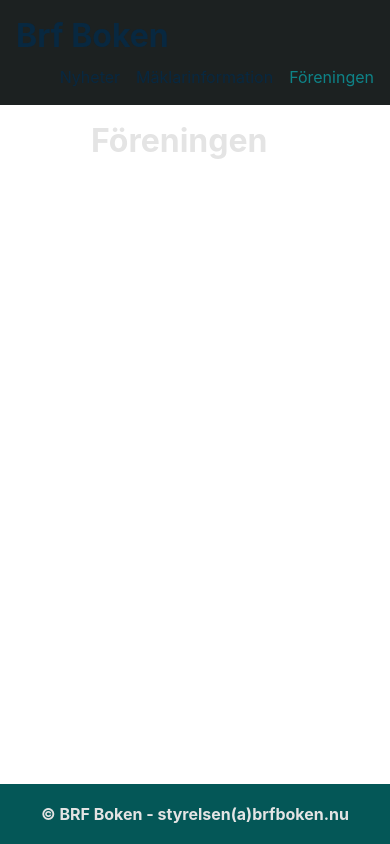
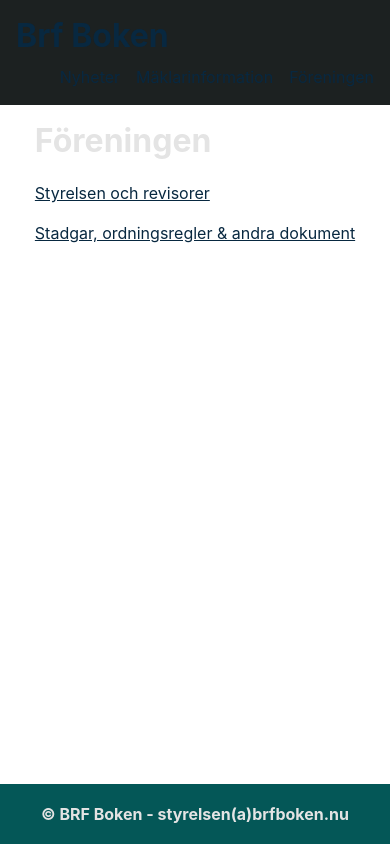
Before and after one commit to BRF-Boken/Hemsidan, an Eleventy site: page content/foreningen/index.md in a window 390 px wide. Built offline with nearby package versions, Linux system fonts and the light colour scheme; Eleventy itself is replaced by a stand-in of ours; files that its build step writes are made by us from their sources.

Commit message:
Mobilanpassning när menyn inte kan aktivera :hover

```diff
--- a/_includes/layouts/base.njk
+++ b/_includes/layouts/base.njk
@@ -55,7 +55,7 @@
 					          {% endif %}
 					        {% endfor %}
 					      > -->
-					        <summary>{{ entry.title }}</summary>
+					        <summary><a href="{{ entry.url }}">{{ entry.title }}</a></summary>
 					        <ul role="list" class="dropdown-content">
 					          {%- for child in entry.children %}{{ renderNavListItem(child) }}{% endfor -%}
 					        </ul>
--- a/content/foreningen/index.md
+++ b/content/foreningen/index.md
@@ -5,3 +5,7 @@
   order: 3
 ---
 # Föreningen
+
+[Styrelsen och revisorer](styrelsen)
+
+[Stadgar, ordningsregler & andra dokument](stadgar)
--- a/public/css/index.css
+++ b/public/css/index.css
@@ -214,6 +214,10 @@
 	color: rgb(203, 228, 222)
 }
 
+.dropdown a {
+	text-decoration: none;
+}
+
 .dropdown-content {
 	display: none;
 	position: absolute;
```
